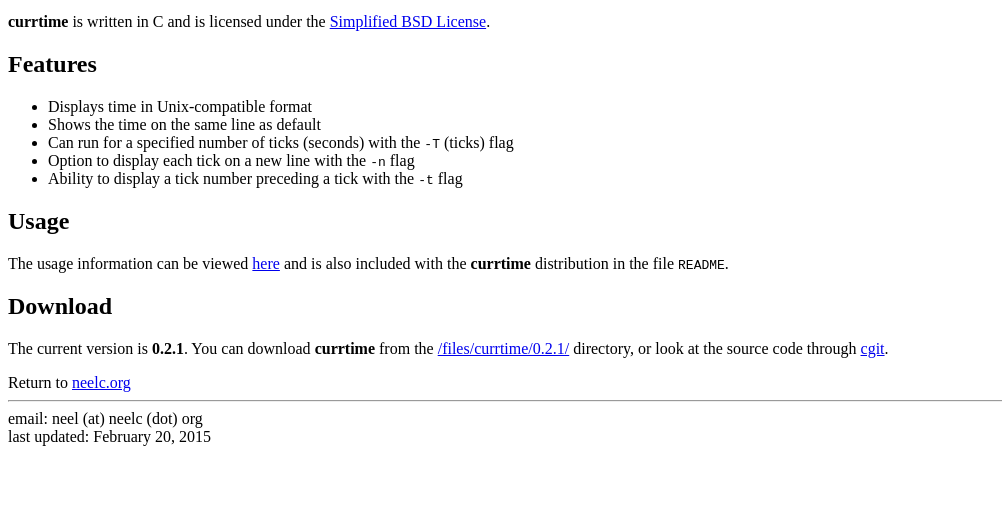
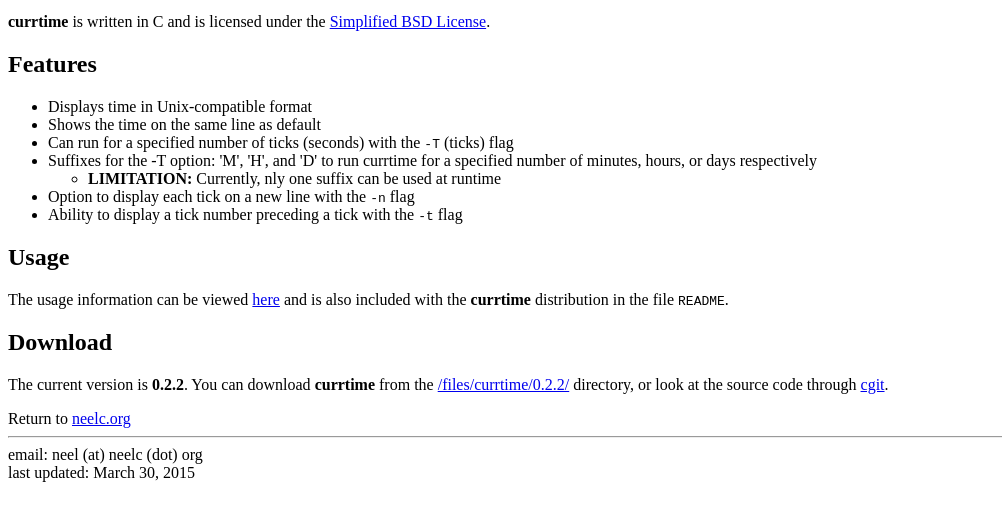
Before and after one commit to neelchauhan/www.neelc.org-OLD, a plain HTML site: page software/currtime/index.html in a window 1280 px wide. Shown: the part 87-608 px from the top of the page, without its empty margins (0-1002 px from the left). Drawn offline with Linux system fonts and the light colour scheme.

Commit message:
Added currtime 0.2.2

```diff
--- a/software/currtime/index.html
+++ b/software/currtime/index.html
@@ -15,6 +15,11 @@ format.</p>
 <li>Shows the time on the same line as default</li>
 <li>Can run for a specified number of ticks (seconds) with the <code>-T</code>
 (ticks) flag</li>
+<li>Suffixes for the -T option: 'M', 'H', and 'D' to run currtime for a
+specified number of minutes, hours, or days respectively
+<ul><li><b>LIMITATION:</b> Currently, nly one suffix can be used at
+runtime</li></ul>
+</li>
 <li>Option to display each tick on a new line with the <code>-n</code> flag</li>
 <li>Ability to display a tick number preceding a tick with the <code>-t</code>
 flag</li>
@@ -26,14 +31,14 @@ included with the <b>currtime</b> distribution in the file
 <code>README</code>.</p>
 
 <h2><a name="download"> </a> Download</h2>
-<p>The current version is <b>0.2.1</b>. You can download <b>currtime</b> from
-the <a href="/files/currtime/0.2.1/">/files/currtime/0.2.1/</a> directory, or
+<p>The current version is <b>0.2.2</b>. You can download <b>currtime</b> from
+the <a href="/files/currtime/0.2.2/">/files/currtime/0.2.2/</a> directory, or
 look at the source code through
 <a href="http://git.neelc.org/currtime.git/">cgit</a>.</p>
 
 Return to <a href="/">neelc.org</a>
 <hr>
 email: neel&nbsp;(at)&nbsp;neelc&nbsp;(dot)&nbsp;org<br>
-last updated: February 20, 2015
+last updated: March 30, 2015
 </body>
 </html>
```
